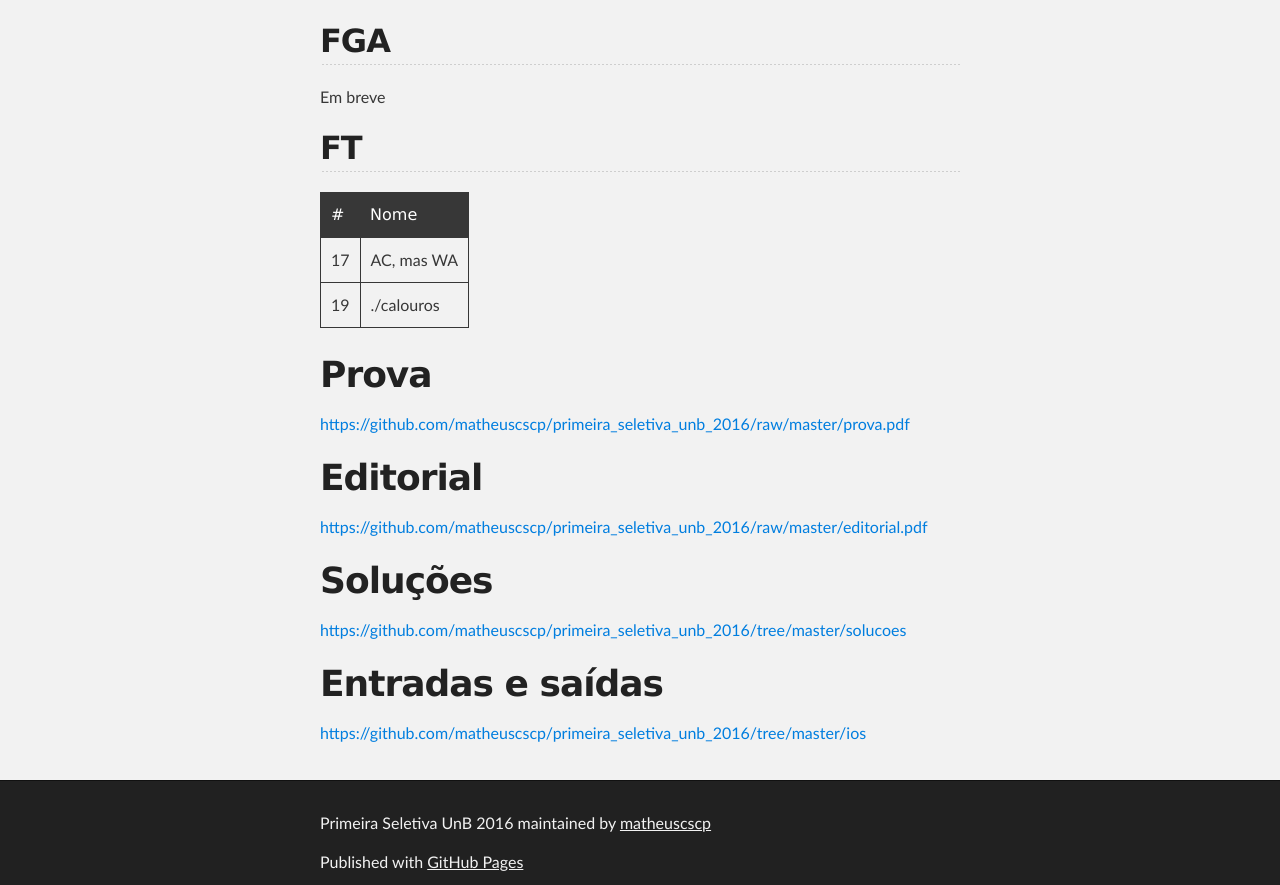
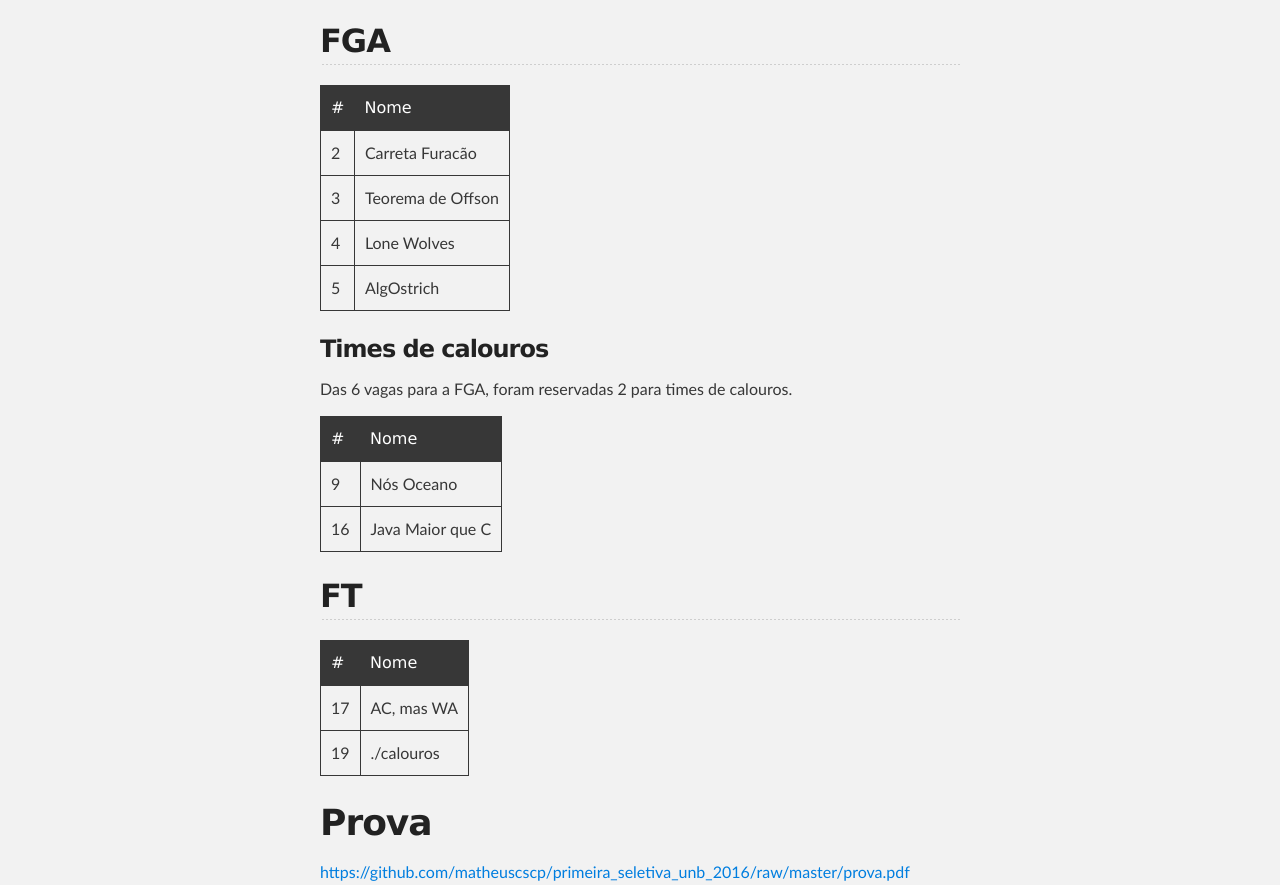
Before and after one commit to matheuscscp/primeira_seletiva_unb_2016, a plain HTML site: page index.html in a window 1280 px wide. Shown: the part 1381-2266 px from the top of the page. Drawn offline with Linux system fonts and the light colour scheme.

```diff
--- a/index.html
+++ b/index.html
@@ -93,7 +93,56 @@
 <h2>
 <a id="fga" class="anchor" href="#fga" aria-hidden="true"><span aria-hidden="true" class="octicon octicon-link"></span></a>FGA</h2>
 
-<p>Em breve</p>
+<table>
+<thead>
+<tr>
+<th>#</th>
+<th>Nome</th>
+</tr>
+</thead>
+<tbody>
+<tr>
+<td>2</td>
+<td>Carreta Furacão</td>
+</tr>
+<tr>
+<td>3</td>
+<td>Teorema de Offson</td>
+</tr>
+<tr>
+<td>4</td>
+<td>Lone Wolves</td>
+</tr>
+<tr>
+<td>5</td>
+<td>AlgOstrich</td>
+</tr>
+</tbody>
+</table>
+
+<h3>
+<a id="times-de-calouros-1" class="anchor" href="#times-de-calouros-1" aria-hidden="true"><span aria-hidden="true" class="octicon octicon-link"></span></a>Times de calouros</h3>
+
+<p>Das 6 vagas para a FGA, foram reservadas 2 para times de calouros.</p>
+
+<table>
+<thead>
+<tr>
+<th>#</th>
+<th>Nome</th>
+</tr>
+</thead>
+<tbody>
+<tr>
+<td>9</td>
+<td>Nós Oceano</td>
+</tr>
+<tr>
+<td>16</td>
+<td>Java Maior que C</td>
+</tr>
+</tbody>
+</table>
 
 <h2>
 <a id="ft" class="anchor" href="#ft" aria-hidden="true"><span aria-hidden="true" class="octicon octicon-link"></span></a>FT</h2>
```
Also changed, not shown: params.json (+1 -1 lines).
